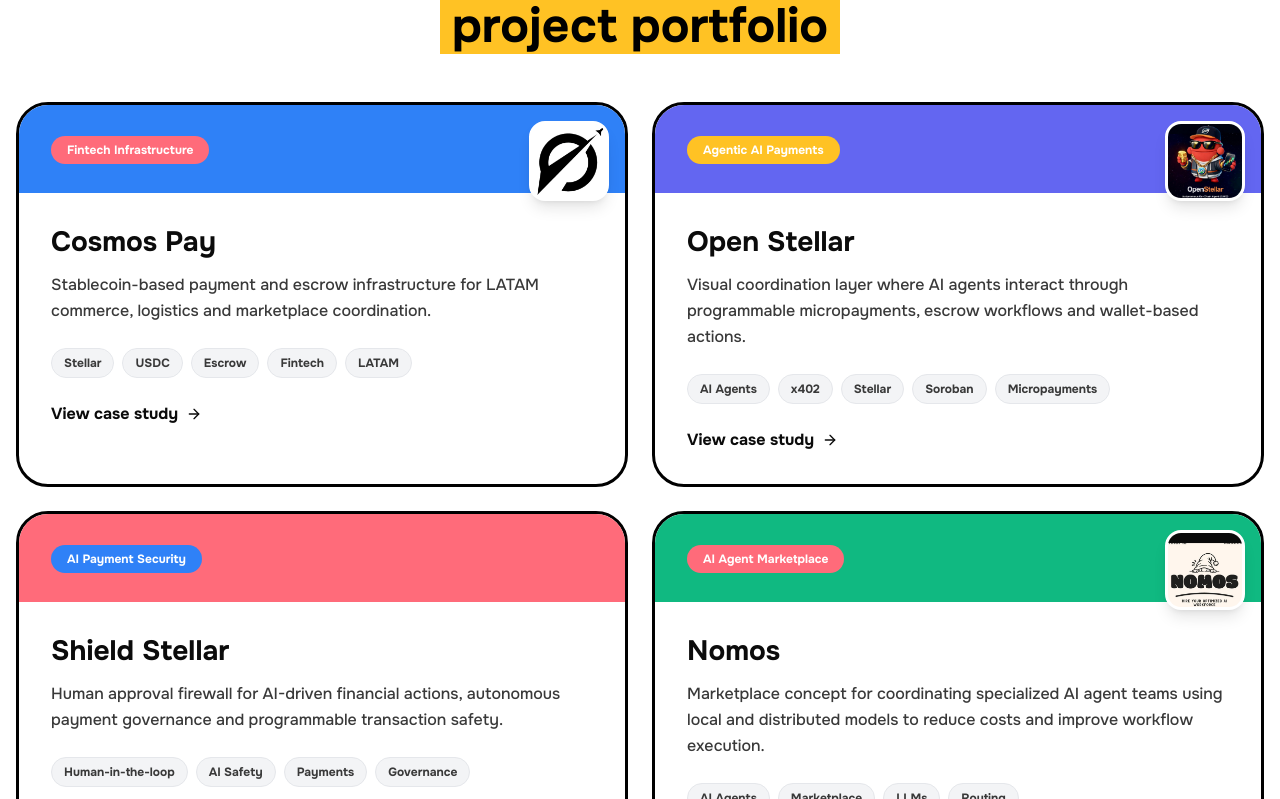
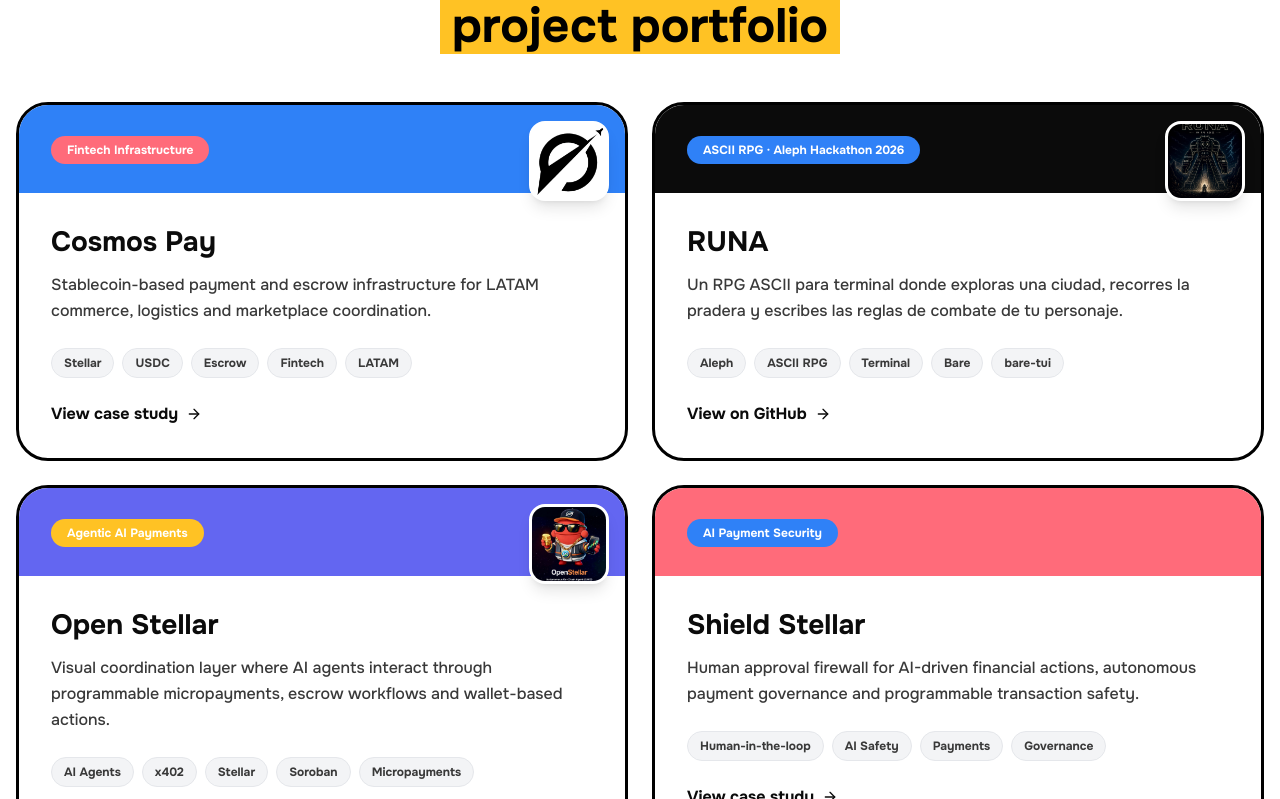
Before and after one commit to leocagli/portfolio-leocagli, a Next.js app: page / in a window 1280 px wide. Shown: the part 3461-4260 px from the top of the page. Built offline with nearby package versions, Linux system fonts and the light colour scheme.

Commit message:
feat: add new project RUNA to portfolio section with proper link handling
Added RUNA project details and updated link logic for portfolio items

```diff
--- a/components/portfolio-section.tsx
+++ b/components/portfolio-section.tsx
@@ -13,6 +13,16 @@ export function PortfolioSection() {
       bgColor: "bg-[#2F81F7]",
       tagColor: "bg-[#FF6B7A]",
       logo: "/logos/cosmos-icon.jpeg",
+    },
+    {
+      title: "RUNA",
+      category: "ASCII RPG · Aleph Hackathon 2026",
+      description: "Un RPG ASCII para terminal donde exploras una ciudad, recorres la pradera y escribes las reglas de combate de tu personaje.",
+      tags: ["Aleph", "ASCII RPG", "Terminal", "Bare", "bare-tui"],
+      bgColor: "bg-[#0B0B0B]",
+      tagColor: "bg-[#2F81F7]",
+      logo: "/images/runa-project.jpeg",
+      href: "https://github.com/Bitcoindefi/runa",
     },
     {
       title: "Open Stellar",
@@ -137,10 +147,12 @@ export function PortfolioSection() {
                 </div>
 
                 <a
-                  href="#"
+                  href={"href" in project ? project.href : "#"}
+                  target={"href" in project ? "_blank" : undefined}
+                  rel={"href" in project ? "noreferrer" : undefined}
                   className="flex items-center gap-2 font-semibold text-[#0B0B0B] hover:gap-3 transition-all text-sm md:text-base group-hover:text-[#2F81F7]"
                 >
-                  View case study
+                  {"href" in project ? "View on GitHub" : "View case study"}
                   <ArrowRight className="w-4 h-4" />
                 </a>
               </div>
```
Also changed, not shown: public/images/runa-project.jpeg (added).
